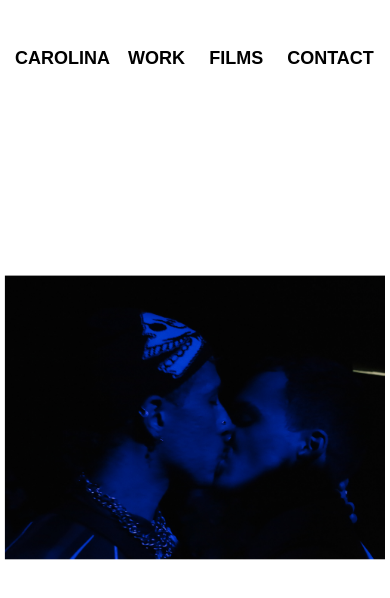
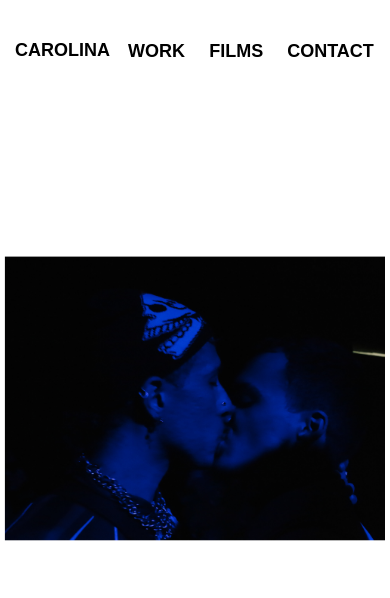
Before and after one commit to enzossilva/carolina, a plain HTML site: page b2b.html in a window 390 px wide. Drawn offline with Linux system fonts and the light colour scheme.

Commit message:
adjust margin

```diff
--- a/carousel.css
+++ b/carousel.css
@@ -50,7 +50,7 @@ html {
 
     .carousel-slide {
         margin-right: 70px;
-        margin-top: 30%;
+        margin-top: 25%;
     }
 
     .carousel-slide img {
@@ -99,7 +99,7 @@ html {
     }
 
     header {
-        margin-top: 9%;
+        margin-top: 7%;
     }
 }
 
@@ -111,7 +111,7 @@ html {
 
     .carousel-slide {
         margin-right: 70px;
-        margin-top: 30%;
+        margin-top: 25%;
     }
 
     .carousel-slide img {
@@ -160,7 +160,7 @@ html {
     }
 
     header {
-        margin-top: 9%;
+        margin-top: 7%;
     }
 }
 
@@ -172,7 +172,7 @@ html {
 
     .carousel-slide {
         margin-right: 70px;
-        margin-top: 30%;
+        margin-top: 25%;
     }
 
     .carousel-slide img {
@@ -222,6 +222,6 @@ html {
     }
 
     header {
-        margin-top: 9%;
+        margin-top: 7%;
     }
 }
```
